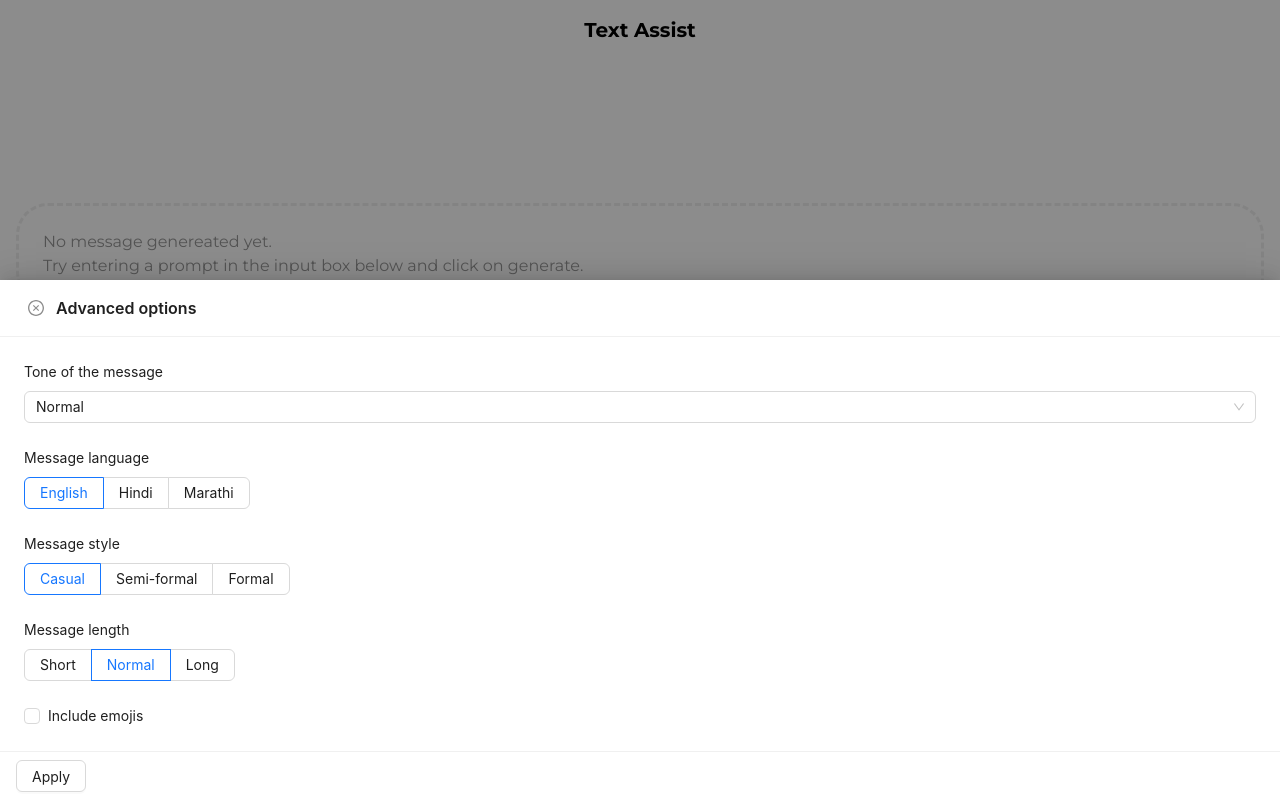
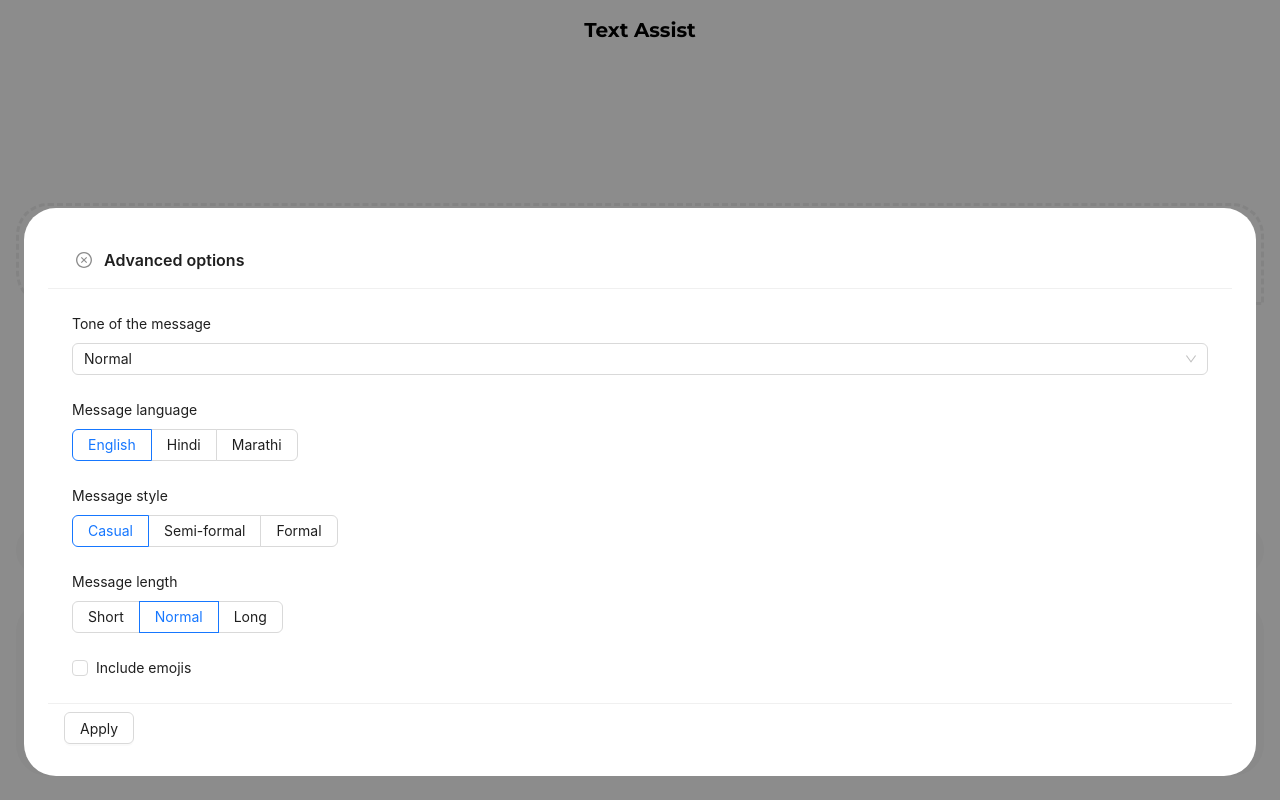
Before and after one commit to SaishSankhe/text-assist, a Next.js app: page / in a window 1280 px wide. Both pictures are taken after a click on the button "Advanced options". Built offline with nearby package versions, Linux system fonts and the light colour scheme.

Commit message:
styles drawer, partially

```diff
--- a/pages/index.js
+++ b/pages/index.js
@@ -122,7 +122,7 @@ export default function Home() {
       <main className={montserrat.className}>
         <section className="p-4 flex flex-col">
           <h1 className="text-xl font-bold text-center">Text Assist</h1>
-          <div className="content flex flex-col flex-1 justify-center">
+          <div className="message-container flex flex-col flex-1 justify-center">
             {isResult ? (
               <MessageCardDiv className="message-container p-6">
                 {result.message}
@@ -150,7 +150,7 @@ export default function Home() {
               <PlusCircleOutlined />
             </FullWidthButtonSpaceBetween>
 
-            <Drawer
+            <CustomDrawer
               title="Advanced options"
               placement="bottom"
               closeIcon={<CloseCircleOutlined />}
@@ -163,6 +163,7 @@ export default function Home() {
                 </Button>
               }
               height={'auto'}
+              className="mb-6 mx-6 p-6"
             >
               <Form layout="vertical" form={form}>
                 <Form.Item label="Tone of the message">
@@ -215,7 +216,7 @@ export default function Home() {
                   Include emojis
                 </Checkbox>
               </Form>
-            </Drawer>
+            </CustomDrawer>
 
             <div className="form-card p-6 my-6 w-full">
               <Form
@@ -322,3 +323,11 @@ const FullWidthButtonSpaceBetween = styled(FullWidthButton)`
     padding: 0 24px;
   }
 `;
+
+const CustomDrawer = styled(Drawer)`
+  border-radius: 2rem;
+
+  &.ant-drawer-content {
+    width: auto;
+  }
+`;
--- a/styles/globals.css
+++ b/styles/globals.css
@@ -22,3 +22,7 @@ section {
 .ant-form-item-explain-error {
   font-size: 0.75rem;
 }
+
+.ant-drawer-content-wrapper {
+  box-shadow: none !important;
+}
```
